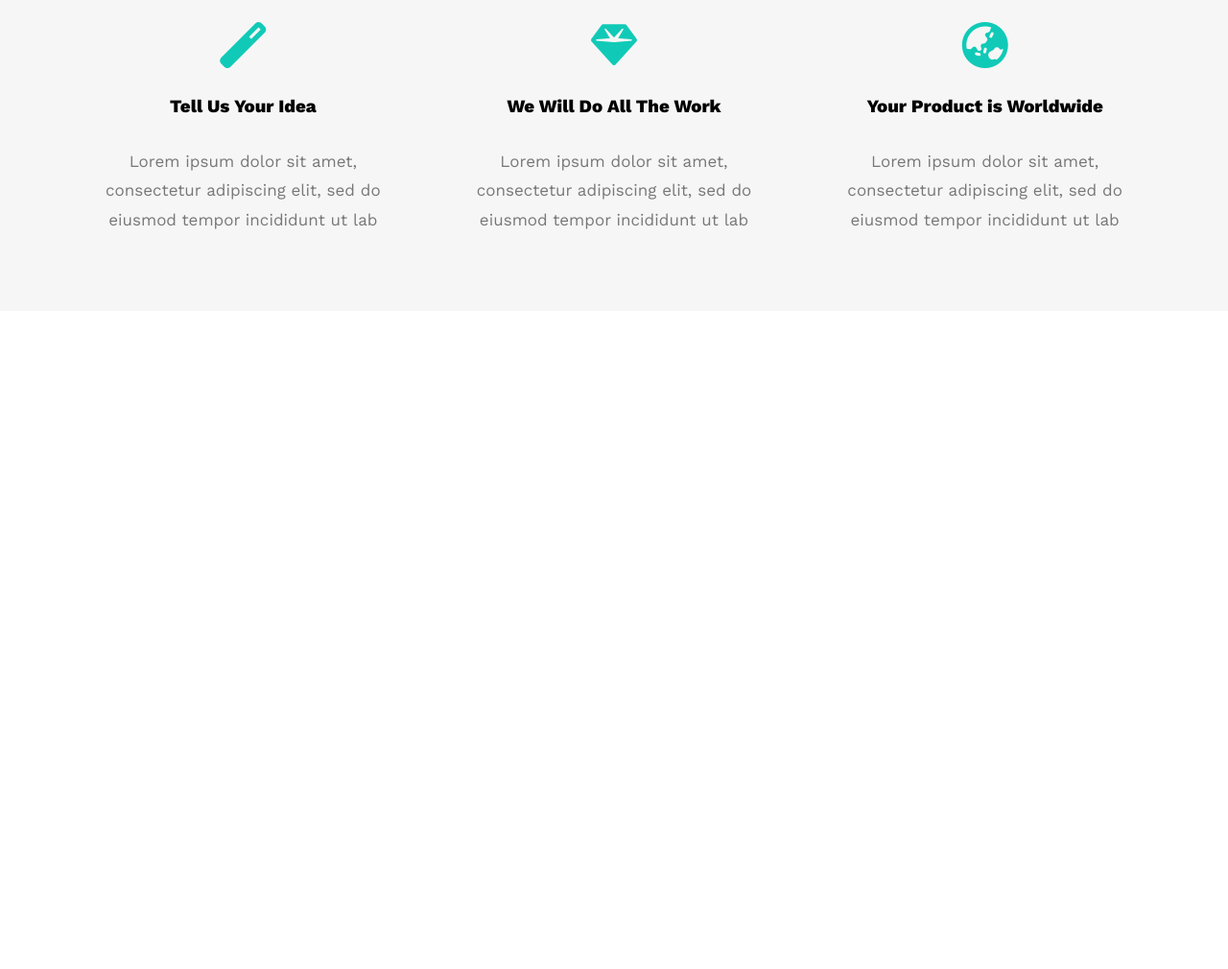
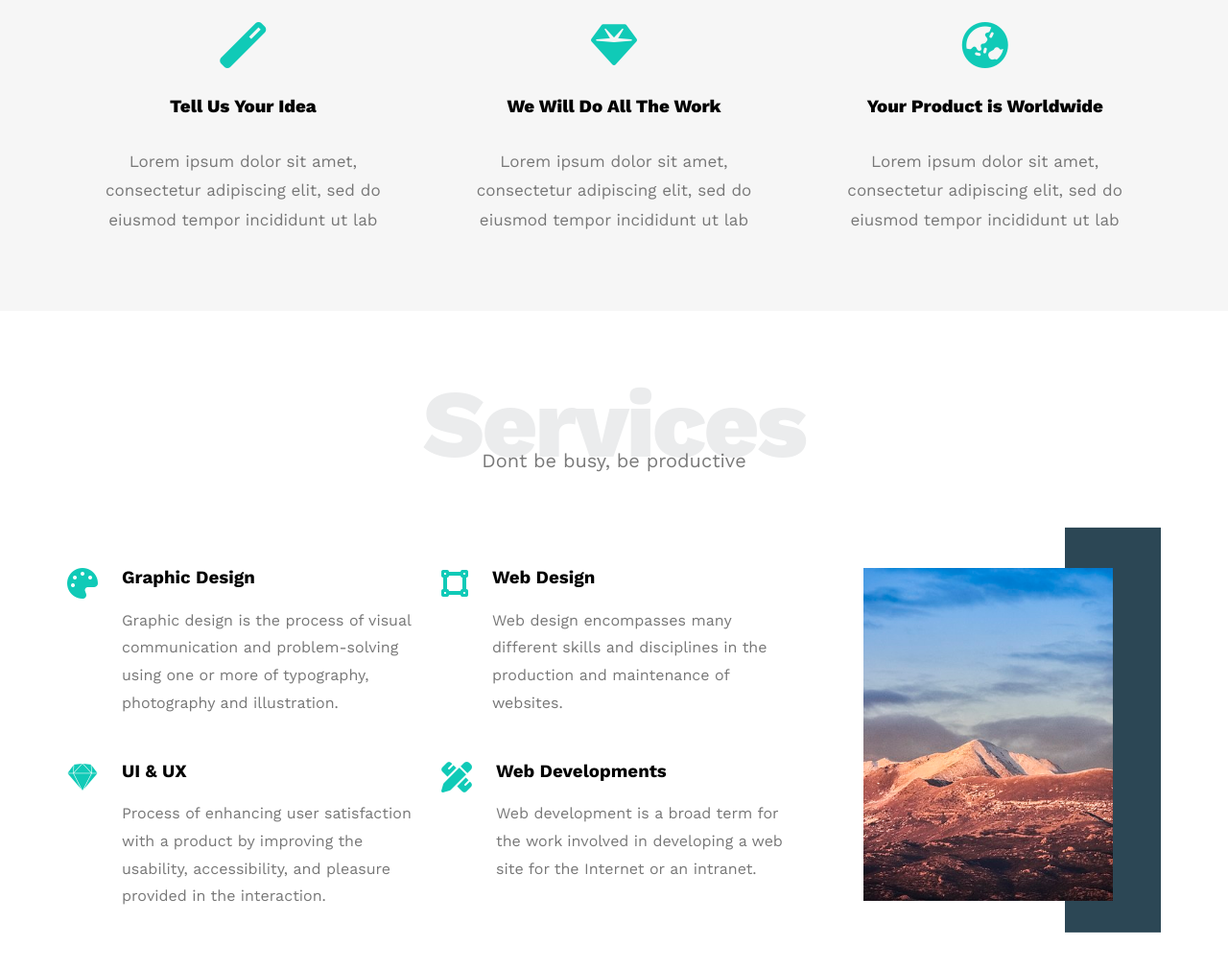
Before and after one commit to AbdalrahmanMohammad/project1, a plain HTML site: page index.html in a window 1280 px wide. Shown: the part 857-1867 px from the top of the page at 96% size. Before the commit the page ends 1181 px from the top, so only its background shows below. Drawn offline with nearby package versions, Linux system fonts and the light colour scheme.

Commit message:
finish services section

```diff
--- a/css/leon.css
+++ b/css/leon.css
@@ -1,6 +1,7 @@
 /* Start variables */
 :root {
     --main-color: #10cab7;
+    --secondary-color: #2c4755;
 }
 
 /* End variables */
@@ -42,6 +43,35 @@ body {
 }
 
 /* End global rules */
+/* Start special components */
+.special-heading {
+    margin: 0;
+    color: #ebeced;
+    font-size: 100px;
+    font-weight: 800;
+    letter-spacing: -3px;
+    text-align: center;
+}
+
+.special-heading+p {
+    margin: -30px 0 0;
+    font-size: 20px;
+    color: #797979;
+    text-align: center;
+
+}
+
+@media (max-width: 768px) {
+    .special-heading {
+        font-size: 60px;
+    }
+
+    .special-heading+p {
+        margin: -20px 0 0;
+    }
+}
+
+/* End special components */
 /* Start Header */
 header {
     padding: 20px;
@@ -172,7 +202,7 @@ header .links ul li:not(:last-child) a {
 .features .container {
     display: grid;
     grid-template-columns: repeat(auto-fill, minmax(300px, 1fr));
-    grid-gap:20px;
+    grid-gap: 20px;
 }
 
 .features .feat {
@@ -192,8 +222,76 @@ header .links ul li:not(:last-child) a {
 .features .feat p {
     margin: 0;
     line-height: 1.8;
-    color:#777;
+    color: #777;
     font-size: 17px;
 }
 
 /* End features section  */
+/* Start Services section  */
+.services {
+    padding: 60px 0;
+}
+
+.services .services-content {
+    margin-top: 100px;
+    display: grid;
+    grid-template-columns: repeat(auto-fill, minmax(300px, 1fr));
+    grid-gap: 30px;
+}
+
+.services .services-content .srv {
+    display: flex;
+    gap: 25px;
+    margin-bottom: 30px;
+}
+
+.services .services-content h3 {
+    margin-top: 0;
+}
+
+.services .services-content p {
+    color: #777;
+    font-weight: 300px;
+    line-height: 1.8;
+}
+
+.services .services-content i {
+    color: var(--main-color);
+}
+
+@media (max-width:767px) {
+    .services .services-content .srv {
+        flex-direction: column;
+        align-items: center;
+    }
+
+    .services .services-content .text {
+        text-align: center;
+    }
+}
+
+.services .services-content .col .image {
+    position: relative;
+    text-align: center;
+}
+.services .services-content .col .image img{
+    width: 260px;
+}
+
+.services .services-content .col .image::before {
+    content: "";
+    height: 120%;
+    width: 100px;
+    z-index: -1;
+    position: absolute;
+    background-color: var(--secondary-color);
+    right: 0px;
+    transform: translate(0, -10%);
+}
+
+@media (max-width:1199px) {
+    .services .services-content .col .services-image {
+        display: none;
+    }
+}
+/* End Services section  */
--- a/index.html
+++ b/index.html
@@ -68,6 +68,59 @@
         </div>
     </div>
     <!-- End features section -->
+    <!-- Start services section -->
+    <div class="services">
+        <div class="container">
+            <h2 class="special-heading">Services</h2>
+            <p>Dont be busy, be productive</p>
+            <div class="services-content">
+                <div class="col">
+                    <div class="srv">
+                        <i class="fas fa-palette fa-2x"></i>
+                        <div class="text">
+                            <h3>Graphic Design</h3>
+                            <p>Graphic design is the process of visual communication and problem-solving using one or
+                                more of typography, photography and illustration.
+                            </p>
+                        </div>
+                    </div>
+                    <div class="srv">
+                        <i class="fab fa-sketch fa-2x"></i>
+                        <div class="text">
+                            <h3>UI & UX</h3>
+                            <p>Process of enhancing user satisfaction with a product by improving the usability,
+                                accessibility, and pleasure provided in the interaction.</p>
+                        </div>
+                    </div>
+                </div>
+                <div class="col">
+                    <div class="srv"><i class="fas fa-vector-square fa-2x"></i>
+                        <div class="text">
+                        <h3>Web Design</h3>
+                        <p>Web design encompasses many different skills and disciplines in the production and
+                            maintenance of websites.
+                        </p>
+                    </div>
+                    </div>
+                    <div class="srv">
+                        <i class="fas fa-pencil-ruler fa-2x"></i>
+                        <div class="text">
+                        <h3>Web Developments</h3>
+                        <p>Web development is a broad term for the work involved in developing a web site for the
+                            Internet or an intranet.
+                        </p>
+                    </div>
+                    </div>
+                </div>
+                <div class="col">
+                    <div class="image services-image">
+                        <img src="images/mountains.jpg" alt="">
+                    </div>
+                </div>
+            </div>
+        </div>
+    </div>
+    <!-- End services section -->
 
 </body>
 
```
Also changed, not shown: images/mountains.jpg (added).
